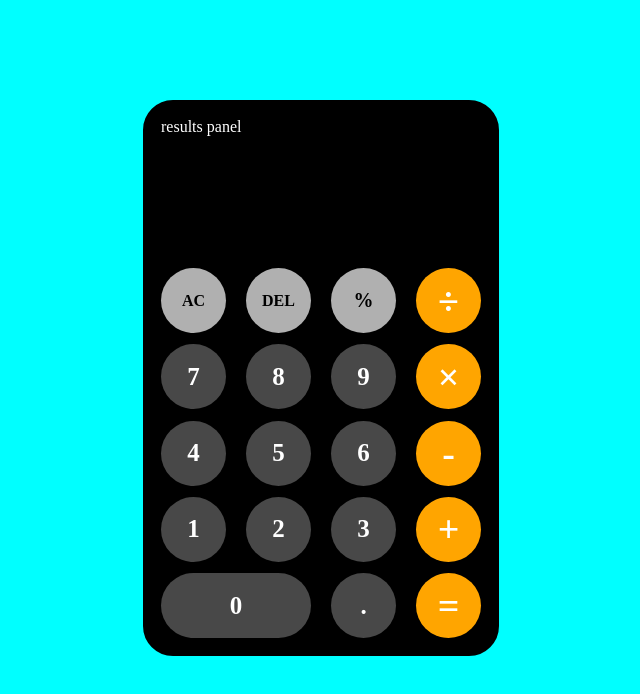
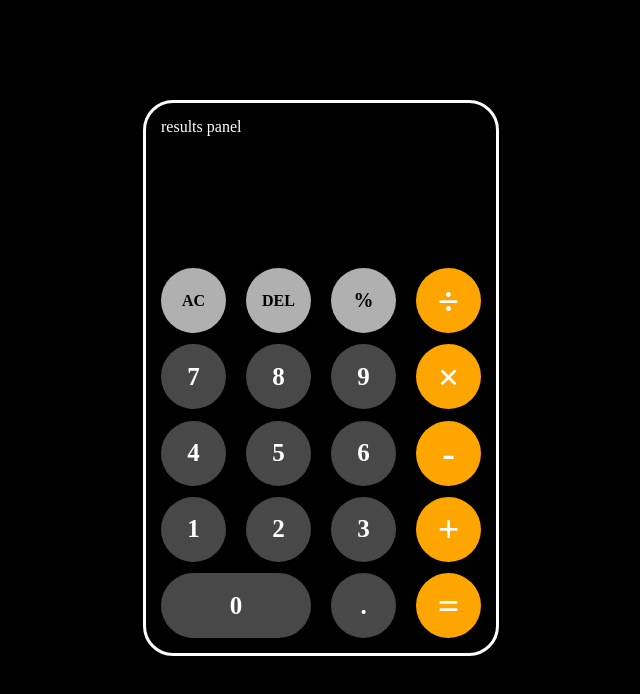
Before and after one commit to Simba-Ndewere/calculator, a plain HTML site: page index.html in a window 1280 px wide. Shown: the whole page, without its empty margins (319-959 px from the left). Drawn offline with Linux system fonts and the light colour scheme.

Commit message:
change background colours for body and calculator

```diff
--- a/css/calculator.css
+++ b/css/calculator.css
@@ -1,11 +1,11 @@
 body {
-    background-color: aqua;
+    background-color: black;
 }
 
 .calculator {
     display: flex;
     border: solid;
-    border-color: black;
+    border-color: white;
     width: 320px;
     height: 520px;
     margin: auto;
```
